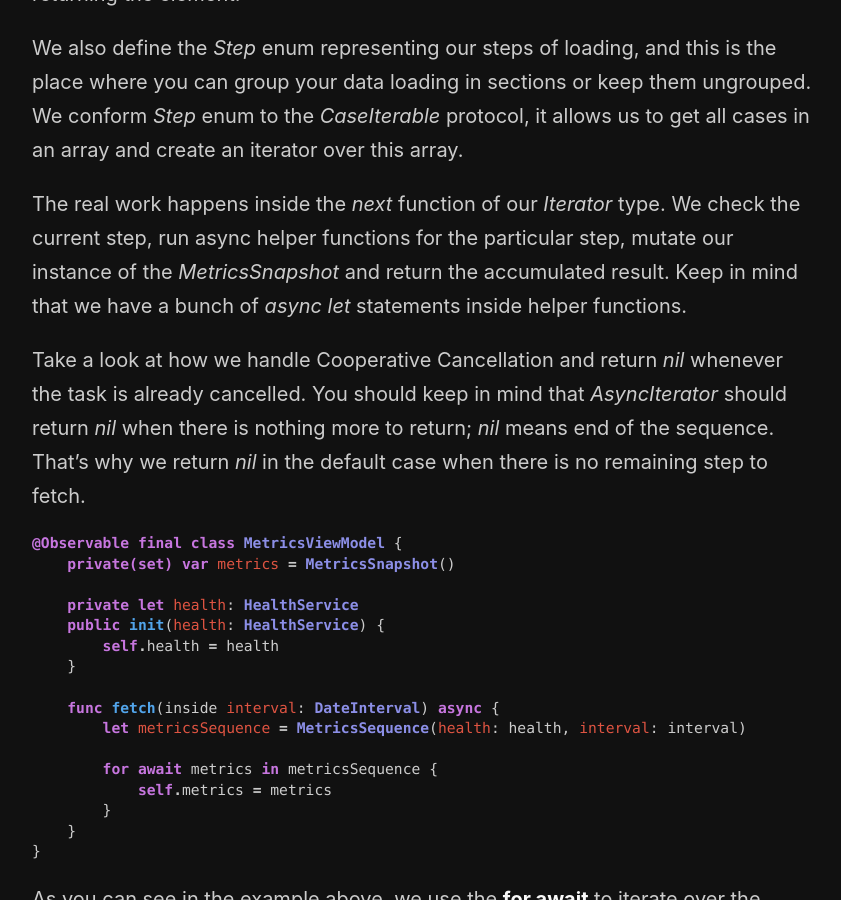
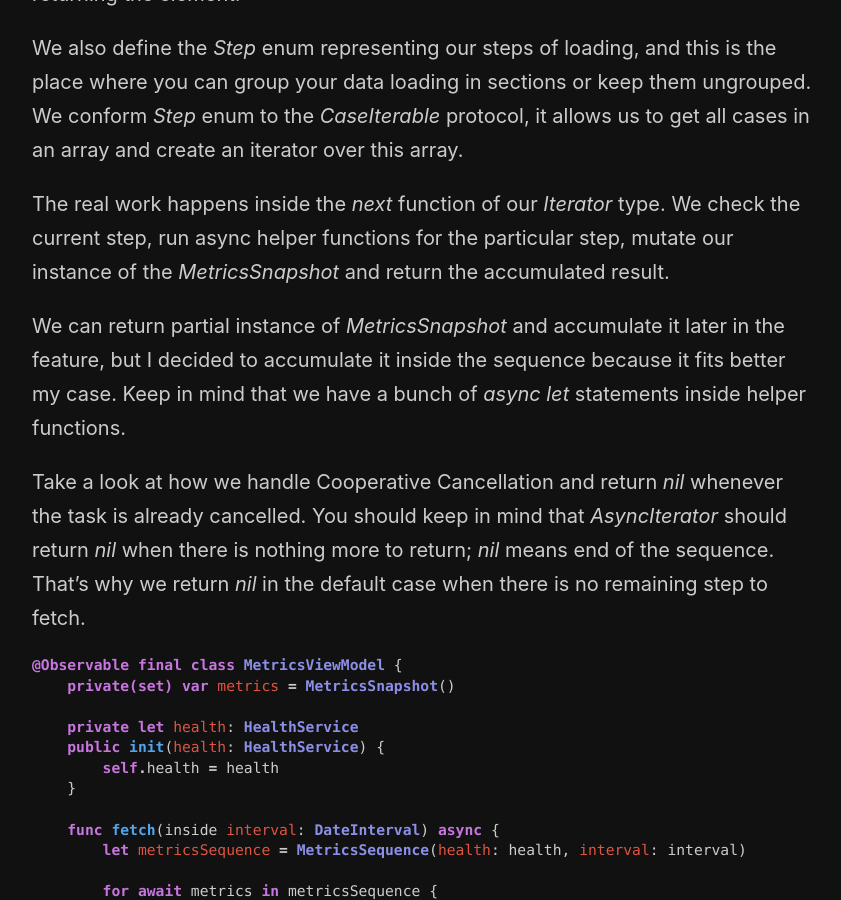
Before and after one commit to mecid/mecid.github.io, a Jekyll site: the page built from _posts/2026-09-30-iterative-data-loading-in-swift.md, in a window 1280 px wide and 900 px high, scrolled down 3508 px. Shown: the whole window, without its empty margins (218-1059 px from the left). Built offline with Jekyll 4.4.1, drawn with Linux system fonts in a browser that asks for light colours.

Commit message:
another improvement to the iterative data loading post.

```diff
--- a/_posts/2026-09-30-iterative-data-loading-in-swift.md
+++ b/_posts/2026-09-30-iterative-data-loading-in-swift.md
@@ -129,7 +129,9 @@ As you can see in the example above, we introduce the *MetricsSequence* type con
 
 We also define the *Step* enum representing our steps of loading, and this is the place where you can group your data loading in sections or keep them ungrouped. We conform *Step* enum to the *CaseIterable* protocol, it allows us to get all cases in an array and create an iterator over this array.
 
-The real work happens inside the *next* function of our *Iterator* type. We check the current step, run async helper functions for the particular step, mutate our instance of the *MetricsSnapshot* and return the accumulated result. Keep in mind that we have a bunch of *async let* statements inside helper functions.
+The real work happens inside the *next* function of our *Iterator* type. We check the current step, run async helper functions for the particular step, mutate our instance of the *MetricsSnapshot* and return the accumulated result.
+
+We can return partial instance of *MetricsSnapshot* and accumulate it later in the feature, but I decided to accumulate it inside the sequence because it fits better my case. Keep in mind that we have a bunch of *async let* statements inside helper functions.
 
 Take a look at how we handle Cooperative Cancellation and return *nil* whenever the task is already cancelled. You should keep in mind that *AsyncIterator* should return *nil* when there is nothing more to return; *nil* means end of the sequence. That’s why we return *nil* in the default case when there is no remaining step to fetch.
 
```
